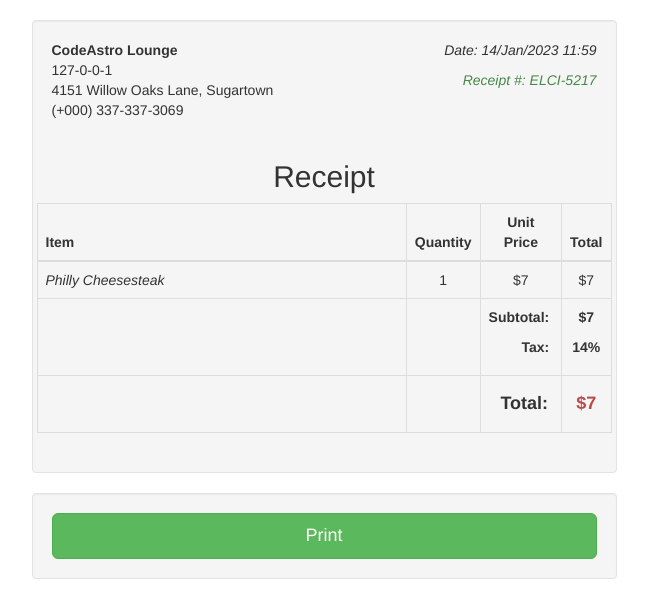
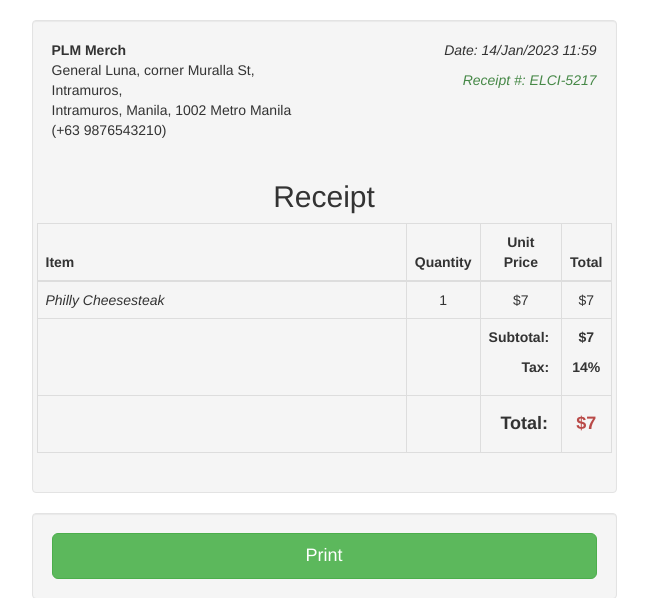
Before and after one commit to nebulemz/ADB-Final-Proj, a PHP site: page /pos/admin/print_receipt.php?order_code=ELCI-5217 in a window 1280 px wide. Shown: the top 598 px of the page, without its empty margins (316-964 px from the left). Run offline with PHP 8.4, Linux system fonts and the light colour scheme; a user stored in the database is signed in; data comes from the database, SQL or seed files in the repository.

Commit message:
minor chanes sa shits

```diff
--- a/pos/admin/make_oder.php
+++ b/pos/admin/make_oder.php
@@ -112,7 +112,7 @@ require_once('partials/_head.php');
                 ?>
                   <div class="form-row">
                     <div class="col-md-6">
-                      <label>Product Price ($)</label>
+                      <label>Product Price (₱)</label>
                       <input type="text" readonly name="prod_price" value="$ <?php echo $prod->prod_price; ?>" class="form-control">
                     </div>
                     <div class="col-md-6">
--- a/pos/admin/orders_reports.php
+++ b/pos/admin/orders_reports.php
@@ -62,9 +62,9 @@ require_once('partials/_head.php');
                                             <th class="text-success" scope="row"><?php echo $order->order_code; ?></th>
                                             <td><?php echo $order->customer_name; ?></td>
                                             <td class="text-success"><?php echo $order->prod_name; ?></td>
-                                            <td>$ <?php echo $order->prod_price; ?></td>
+                                            <td>₱ <?php echo $order->prod_price; ?></td>
                                             <td class="text-success"><?php echo $order->prod_qty; ?></td>
-                                            <td>$ <?php echo $total; ?></td>
+                                            <td>₱ <?php echo $total; ?></td>
                                             <td><?php if ($order->order_status == '') {
                                                     echo "<span class='badge badge-danger'>Not Paid</span>";
                                                 } else {
--- a/pos/admin/payments_reports.php
+++ b/pos/admin/payments_reports.php
@@ -64,7 +64,7 @@ require_once('partials/_head.php');
                                                 <?php echo $payment->order_code; ?>
                                             </td>
                                             <td>
-                                                $ <?php echo $payment->pay_amt; ?>
+                                            ₱ <?php echo $payment->pay_amt; ?>
                                             </td>
                                             <td class="text-success">
                                                 <?php echo date('d/M/Y g:i', strtotime($payment->created_at)) ?>
--- a/pos/admin/print_receipt.php
+++ b/pos/admin/print_receipt.php
@@ -10,9 +10,7 @@ check_login();
 <head>
     <meta charset="utf-8">
     <meta name="viewport" content="width=device-width, initial-scale=1, shrink-to-fit=no">
-    <meta name="description" content="Start your development with a Dashboard for Bootstrap 4.">
-    <meta name="author" content="MartDevelopers Inc">
-    <title>Restaurant Point Of Sale </title>
+    <title>PLM Merchandise</title>
     <!-- Favicon -->
     <link rel="apple-touch-icon" sizes="180x180" href="assets/img/icons/apple-touch-icon.png">
     <link rel="icon" type="image/png" sizes="32x32" href="assets/img/icons/favicon-32x32.png">
@@ -49,13 +47,13 @@ while ($order = $res->fetch_object()) {
                     <div class="row">
                         <div class="col-xs-6 col-sm-6 col-md-6">
                             <address>
-                                <strong>CodeAstro Lounge</strong>
+                                <strong>PLM Merch</strong>
                                 <br>
-                                127-0-0-1
+                                General Luna, corner Muralla St, Intramuros,
                                 <br>
-                                4151 Willow Oaks Lane, Sugartown
+                                Intramuros, Manila, 1002 Metro Manila
                                 <br>
-                                (+000) 337-337-3069
+                                (+63 9876543210)
                             </address>
                         </div>
                         <div class="col-xs-6 col-sm-6 col-md-6 text-right">
```
Also changed, not shown: pos/admin/pay_order.php (+15 -3 lines).
